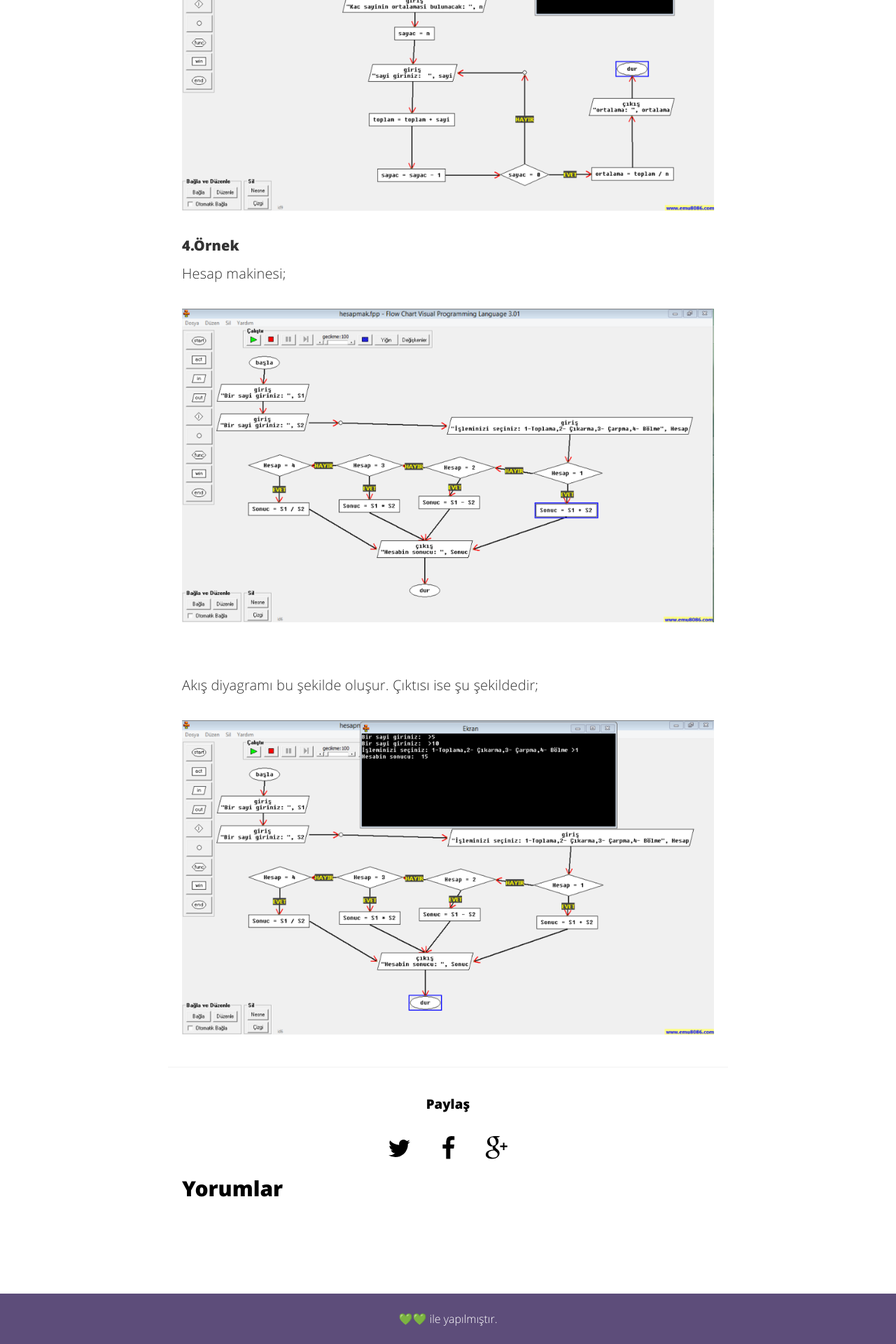
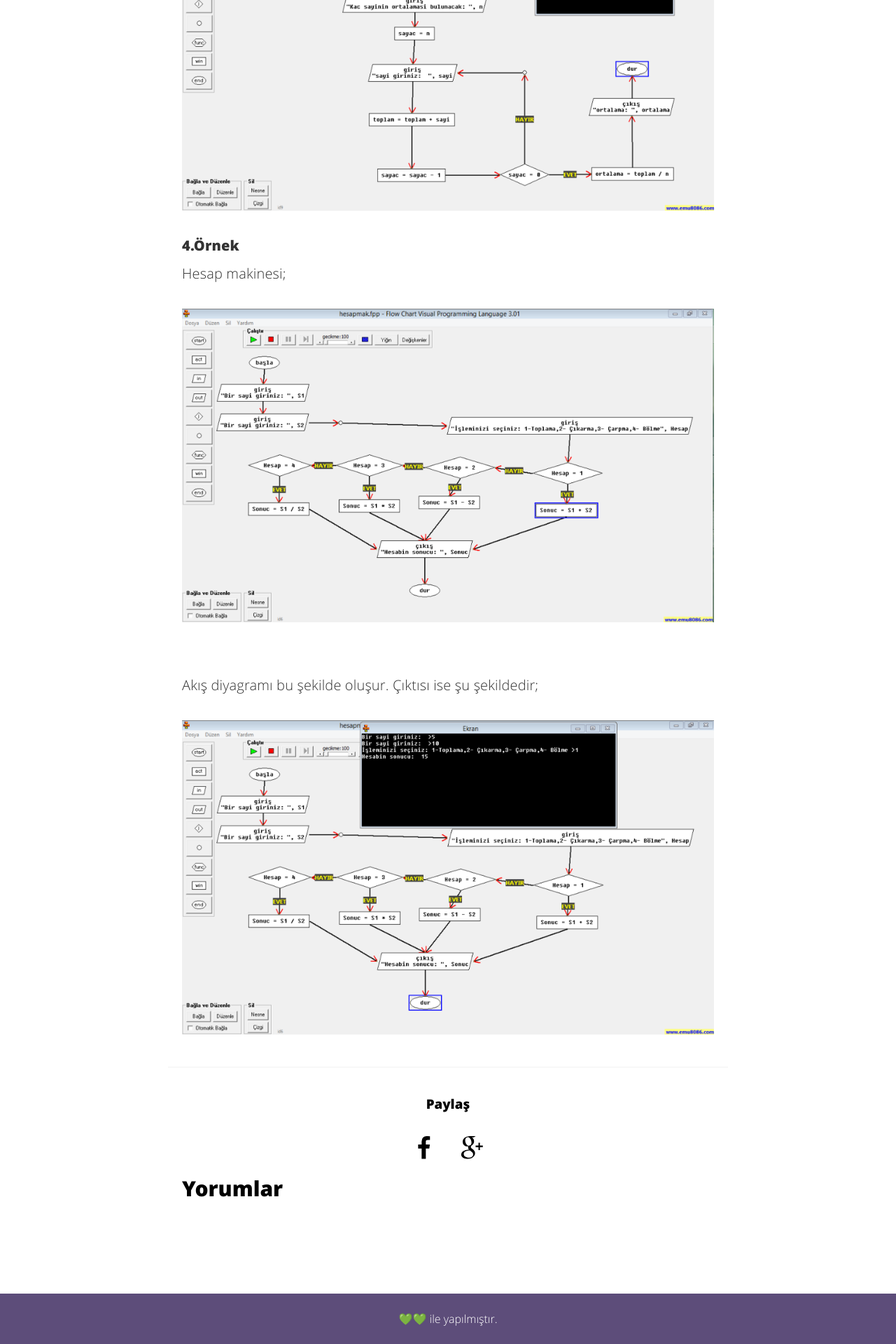
Before and after one commit to nisanury/nisanury.github.io, a Jekyll site: the page built from _posts/2016-12-19-Akis-Semasi-Ornekleri.md, in a window 1280 px wide. Shown: the part 3428-5348 px from the top of the page at 70% size. Built offline with Jekyll 4.4.1, drawn with Linux system fonts in a browser that asks for light colours; comment, search, counter and statistics services are not loaded.

Commit message:
Update share.html

```diff
--- a/_includes/share.html
+++ b/_includes/share.html
@@ -2,10 +2,6 @@
 
     <h3>Paylaş</h3>
 
-    <a aria-label="Share on Twitter" href="https://twitter.com/intent/tweet?text=&quot;{{ page.twitter_text }}&quot;%20{{ site.url }}{{ page.url }}%20via%20&#64;{{ site.twitter_username }}&hashtags={% for tag in page.tags %}{{tag}},{% endfor %}"
-    onclick="window.open(this.href, 'twitter-share', 'width=550,height=235');return false;" title="Share on Twitter">
-        <svg class="icon icon-twitter"><use xlink:href="#icon-twitter"></use></svg>
-    </a>
 
     <a aria-label="Share on Facebook"href="https://www.facebook.com/sharer/sharer.php?u={{ site.url }}{{ page.url }}"
     onclick="window.open(this.href, 'facebook-share','width=580,height=296');return false;" title="Share on Facebook">
```
